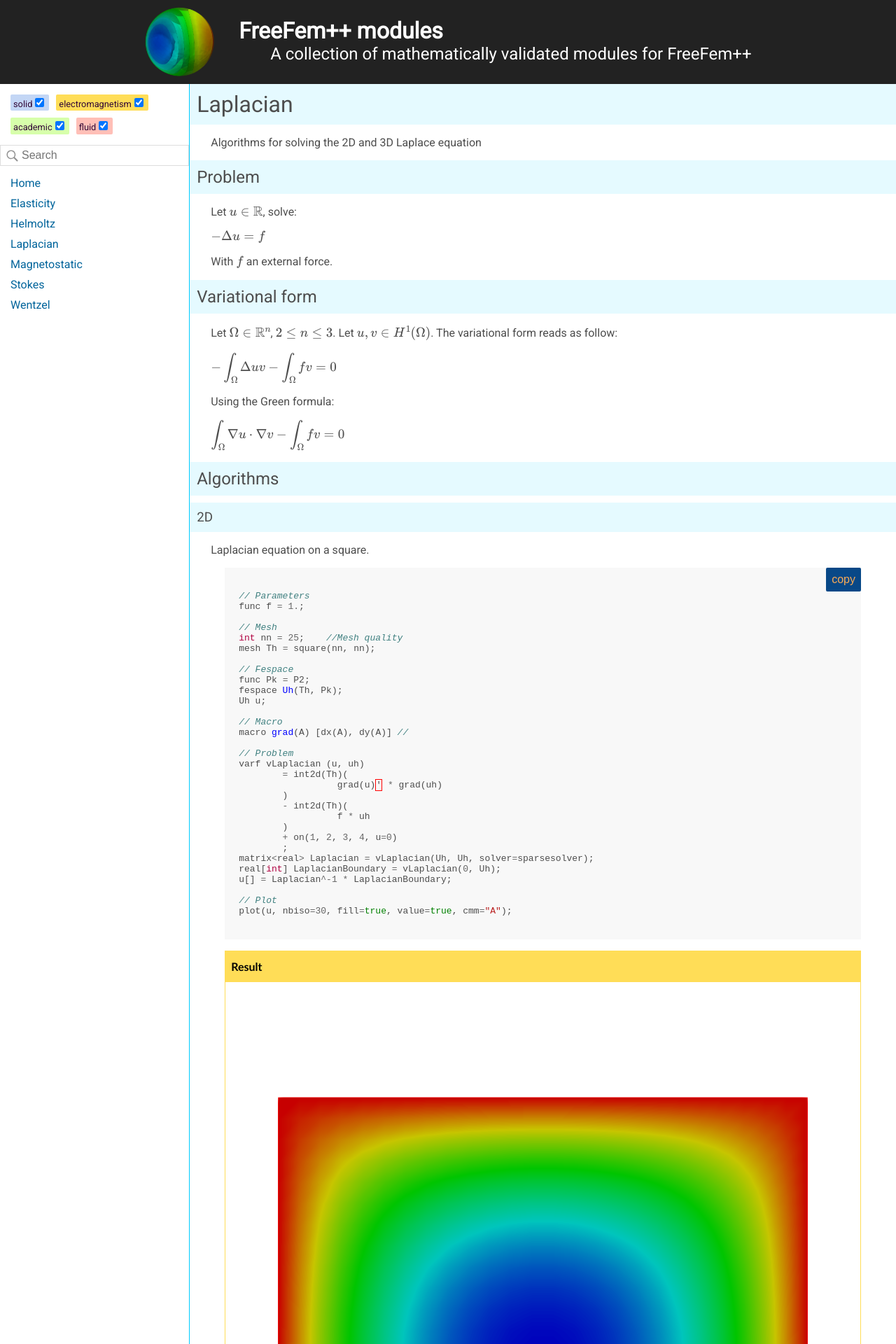
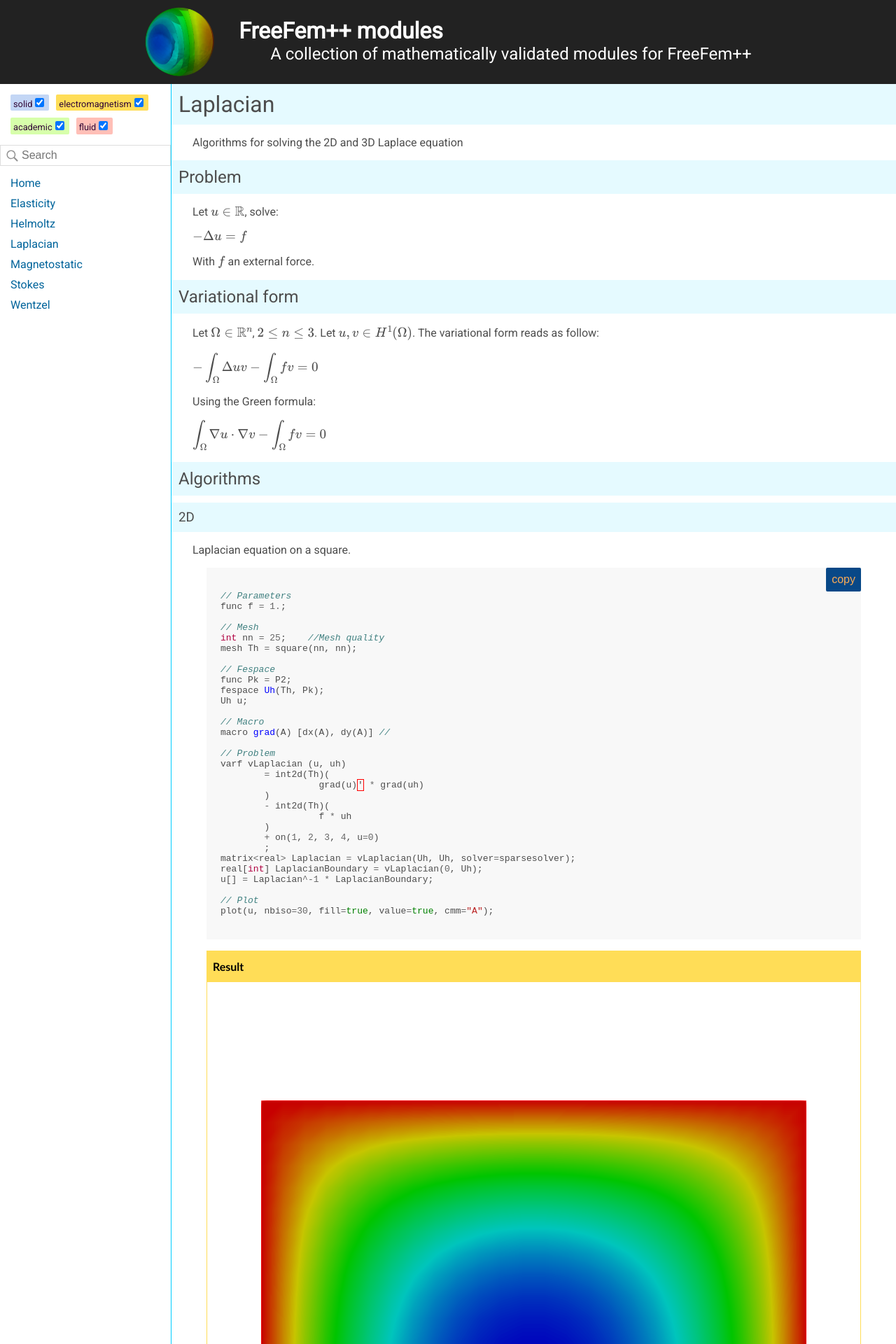
Before and after one commit to FreeFem/FreeFem-modules, a Jekyll site: the page built from _modules/laplacian.md, in a window 1280 px wide. Shown: the top 1920 px of the page at 70% size. Built offline with Jekyll 4.4.1, drawn with Linux system fonts in a browser that asks for light colours; formulas are drawn with MathJax 3; our own code applies the rules of GitHub Pages for plain Markdown files.

Commit message:
Update module.css

```diff
--- a/css/module.css
+++ b/css/module.css
@@ -6,7 +6,7 @@
 }
 
 nav {
-  flex: 1 1 auto;
+  flex: 0 1 300px;
   border-right: 1px solid #0CF;
 }
 
```
